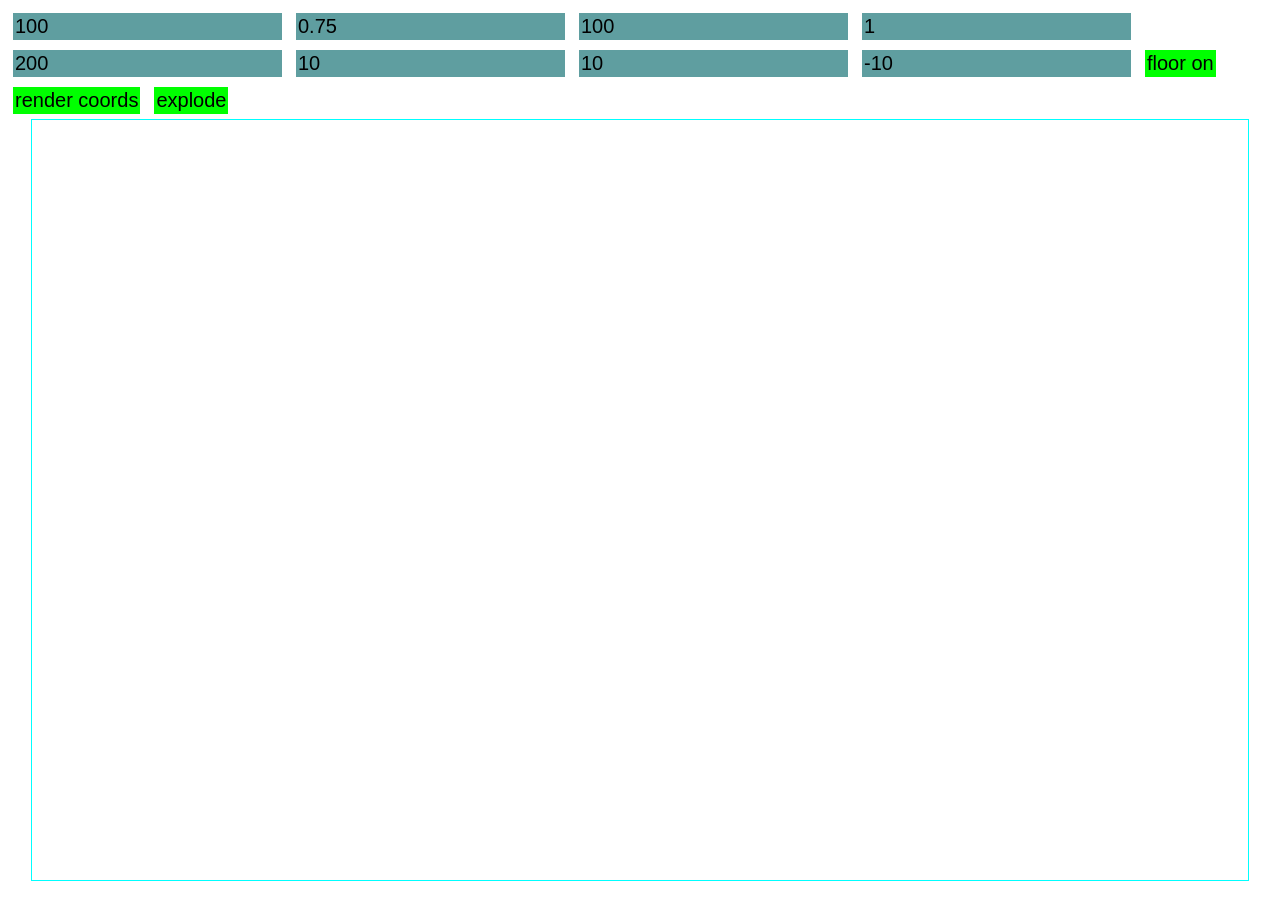
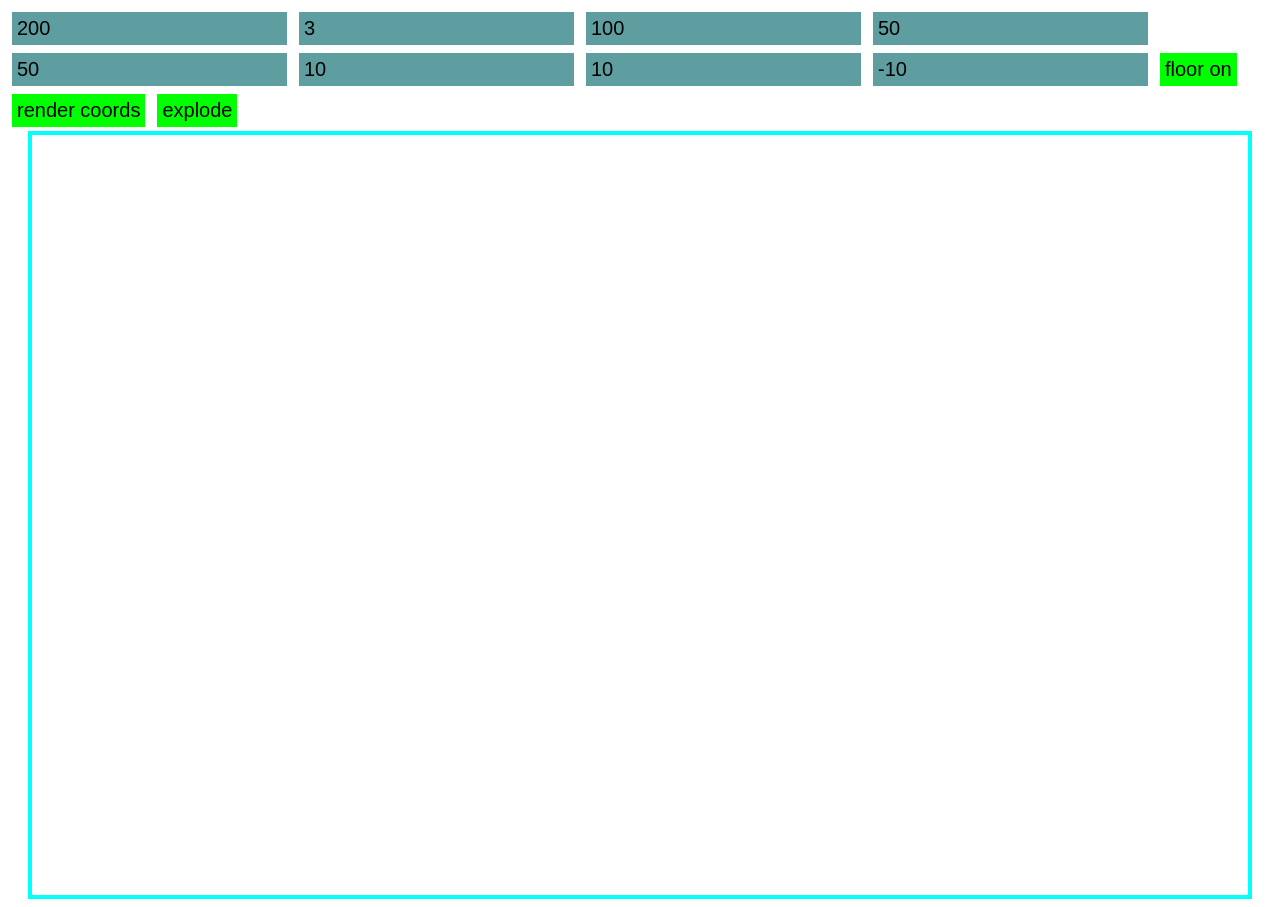
Before and after one commit to g0d0fgenjutsu/fireworks, a plain HTML site: page index.html in a window 1280 px wide. Drawn offline with Linux system fonts and the light colour scheme.

Commit message:
Update index.html

```diff
--- a/index.html
+++ b/index.html
@@ -9,11 +9,11 @@
 
 <body>
     <span>
-        <input type="number" id="inp1" placeholder="u metres/s" value="100">
-        <input type="number" id="inp2" placeholder="tan theta" value="0.75">
+        <input type="number" id="inp1" placeholder="u metres/s" value="200">
+        <input type="number" id="inp2" placeholder="tan theta" value="3">
         <input type="number" id="inp3" placeholder="render time ms" value="100">
-        <input type="number" id="inp4" placeholder="number of particles" value="1">
-        <input type="number" id="inp5" placeholder="pixel per kilometre" value="200">
+        <input type="number" id="inp4" placeholder="number of particles" value="50">
+        <input type="number" id="inp5" placeholder="pixel per kilometre" value="50">
         <input type="number" id="inp6" placeholder="mass Kg" value="10">
         <input type="number" id="inp7" placeholder="explosion index per mass unit" value="10">
         <input type="number" id="inp8" placeholder="g m / s^2" value="-10">
@@ -29,7 +29,7 @@
         height: 95vh;
         padding: 0;
         margin: 0;
-        border: 1px solid cyan;
+        border: 4px solid cyan;
     }
 
     body {
@@ -50,9 +50,9 @@
     input,
     button {
         font-size: 20px;
-        padding: 2px;
-        margin: 5px;
-        border: 4px;
+        padding: 5px;
+        margin: 4px;
+        border: 2px;
     }
 </style>
 <script>
@@ -79,7 +79,7 @@
                 .querySelector("#btn1").innerHTML = "floor on");
         };
     });
-    function r(m, n, minPercentage = 0.01) {
+    r=(m, n, minPercentage = 0.01)=> {
         let numbers = [];
         let remaining = m;
         const minValue = m * minPercentage;
@@ -247,5 +247,4 @@
     document.querySelector("#btn2").addEventListener("click", getv);
 </script>
 
-
 </html>
```
